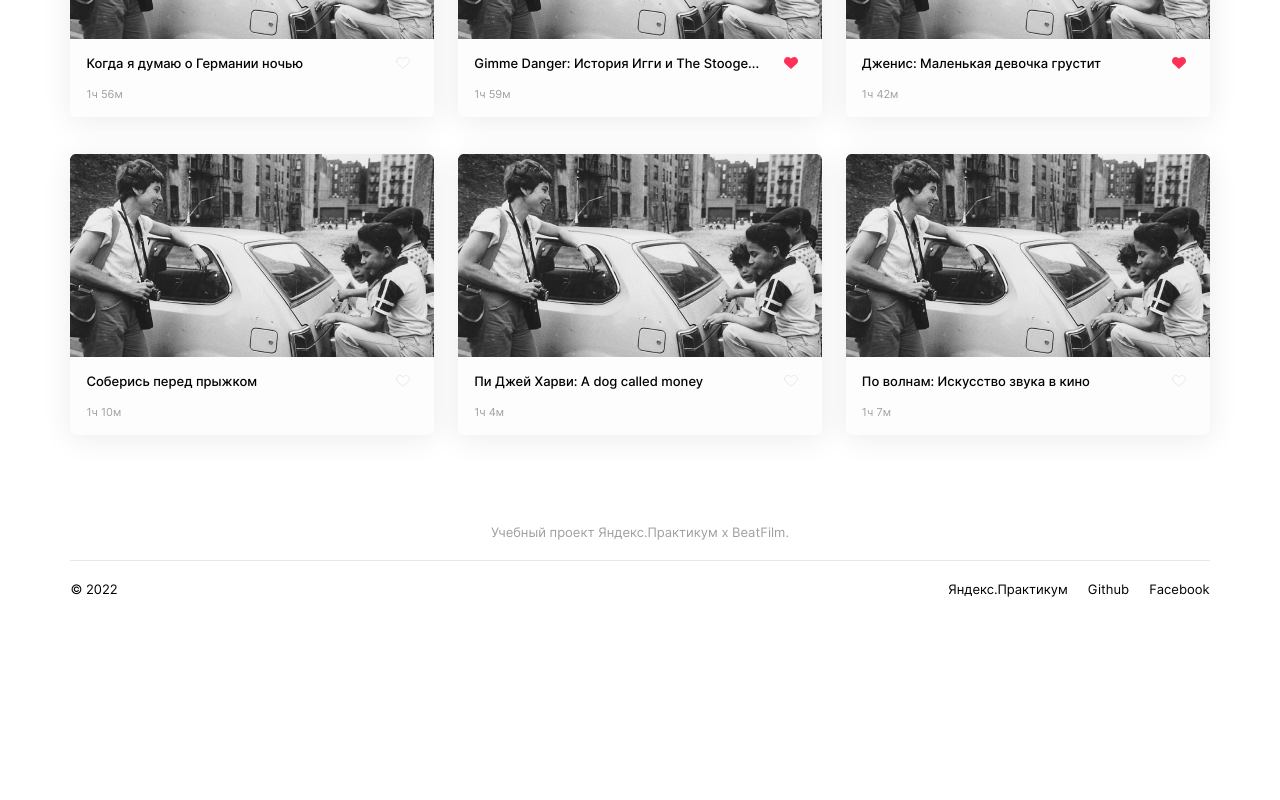
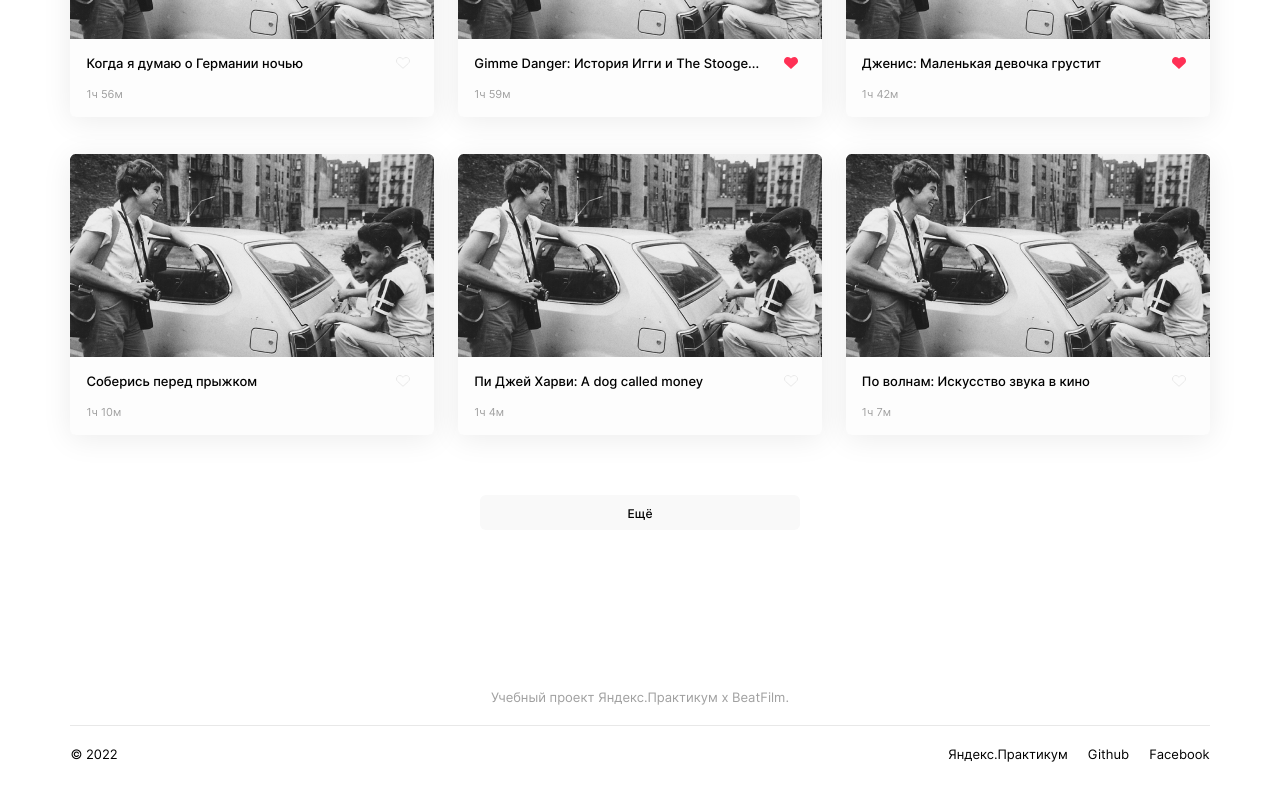
Before and after one commit to izverk/movies-explorer-frontend, a React (Create React App) app: page /movies in a window 1280 px wide. Shown: the part 1174-1974 px from the top of the page. Before the commit the page ends 1811 px from the top, so only its background shows below. Built offline with nearby package versions, Linux system fonts and the light colour scheme.

Commit message:
feat-fix: сверстана кнопка Eщё и исправлены стили в MoviesCardList, проверено в PerfectPixel

```diff
--- a/src/components/MoviesCardList/MoviesCardList.css
+++ b/src/components/MoviesCardList/MoviesCardList.css
@@ -1,6 +1,9 @@
 .movies-card-list {
-	padding-top: 70px;
-	padding-bottom: 10px;
+	padding: 70px 5.5% 80px;
+}
+
+.movies-card-list__list {
+	padding: 0 0 60px;
 	margin: 0;
 	list-style: none;
 	display: grid;
@@ -8,14 +11,44 @@
 	grid-gap: 37px 24px;
 }
 
+.movies-card-list__more-button {
+	display: block;
+	padding: 11px 0.53% 9px;
+	margin: 0 auto;
+	width: 28.1%;
+	font-weight: 500;
+	font-size: 12px;
+	line-height: 15px;
+	text-align: center;
+	background: #f9f9f9;
+	border-radius: 6px;
+}
+
 @media screen and (max-width: 768px) {
 	.movies-card-list {
+		padding-left: 3.9%;
+		padding-right: 3.9%;
+	}
+	.movies-card-list__list {
 		grid-gap: 30px 30px;
+		padding-bottom: 80px;
+	}
+	.movies-card-list__more-button {
+		width: 45%;
 	}
 }
 @media screen and (max-width: 320px) {
 	.movies-card-list {
-		padding: 40px 10px 10px;
+		padding-top: 40px;
+		padding-left: 3.1%;
+		padding-right: 3.1%;
+	}
+	.movies-card-list__list {
 		grid-gap: 14px 0px;
+		padding-bottom: 76px;
+	}
+	.movies-card-list__more-button {
+		padding: 11x 6.7% 9px;
+		width: 80%;
 	}
 }
--- a/src/components/MoviesCardList/MoviesCardList.js
+++ b/src/components/MoviesCardList/MoviesCardList.js
@@ -6,7 +6,8 @@ import { movies } from '../../utils/constants';
 function MoviesCardList() {
 
   return (
-    <ul className='movies-card-list app__wide-section'>
+    <div className='movies-card-list'>
+      <ul className='movies-card-list__list'>
         {movies.map(movie => {
           return (
             <MoviesCard
@@ -16,6 +17,10 @@ function MoviesCardList() {
           );
         })}
       </ul>
+      <button className='app__link app__button movies-card-list__more-button' type='button'>
+        Ещё
+      </button>
+    </div>
   );
 }
 
```
Lines whose indentation alone changed are shown as unchanged.
